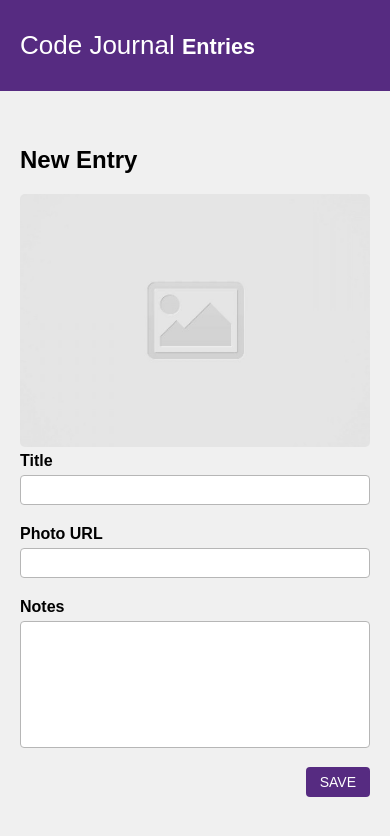
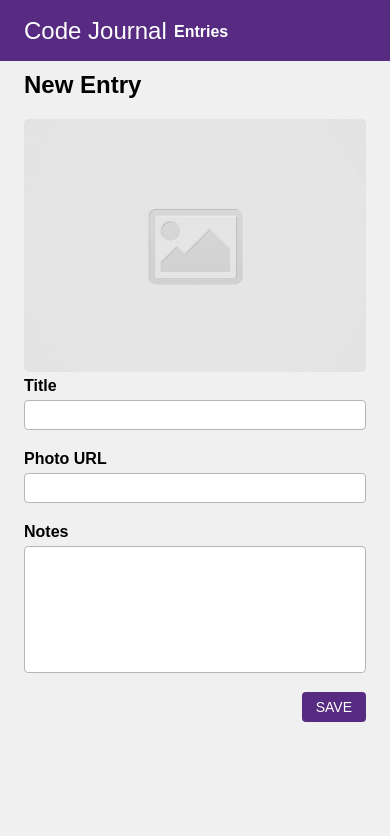
Before and after one commit to joseph-w-valdez/code-journal, a website: page index.html in a window 390 px wide. Drawn offline with Linux system fonts and the light colour scheme.

Commit message:
fixed more layout responsiveness and checked for bugs.

```diff
--- a/css/layout.css
+++ b/css/layout.css
@@ -64,3 +64,7 @@
 li {
   margin: 20px 0;
 }
+
+h2 {
+  margin-top: 10px;
+}
--- a/css/reset.css
+++ b/css/reset.css
@@ -2,11 +2,7 @@
   box-sizing: border-box;
 }
 
-body {
-  margin: 0;
-}
-
-h1,
+body,
 ul {
   margin: 0;
 }
--- a/css/styles.css
+++ b/css/styles.css
@@ -4,8 +4,8 @@ body {
   background-color: #f0f0f0;
 }
 
-.container {
-  padding: 20px;
+header .container {
+  padding: 5px 0;
   margin: 0 auto;
 }
 
@@ -26,10 +26,6 @@ img {
 .image-frame {
   height: 30vh;
   width: 100%;
-}
-
-form {
-  margin: 15px 0;
 }
 
 label {
@@ -83,10 +79,11 @@ div.new {
 .modal-buttons {
   padding: 10px;
   font-family: sans-serif;
+  padding-right: 25px;
 }
 
 .modal-text-div {
-  margin: 30px 0;
+  margin: 30px 0 20px;
   padding: 0;
 }
 
@@ -191,10 +188,20 @@ i {
 }
 
 .modal {
-  width: 330px;
+  width: 300px;
   height: 135px;
   position: absolute;
-  top: 26vh;
+  top: 40vh;
   background-color: white;
   border-radius: 5px;
 }
+
+.header-logo {
+  font-size: 1.5rem;
+  padding-left: 1.5rem;
+}
+
+.nav-item {
+  font-size: 1rem;
+  vertical-align: middle;
+}
--- a/index.html
+++ b/index.html
@@ -34,7 +34,7 @@
     <div class="container">
       <div class="row ai-center">
         <div class="column-full">
-          <span>Code Journal</span>
+          <span class="header-logo">Code Journal</span>
           <h5 class="inline nav-item"><a class="entriesView">Entries</a></h5>
         </div>
       </div>
```
